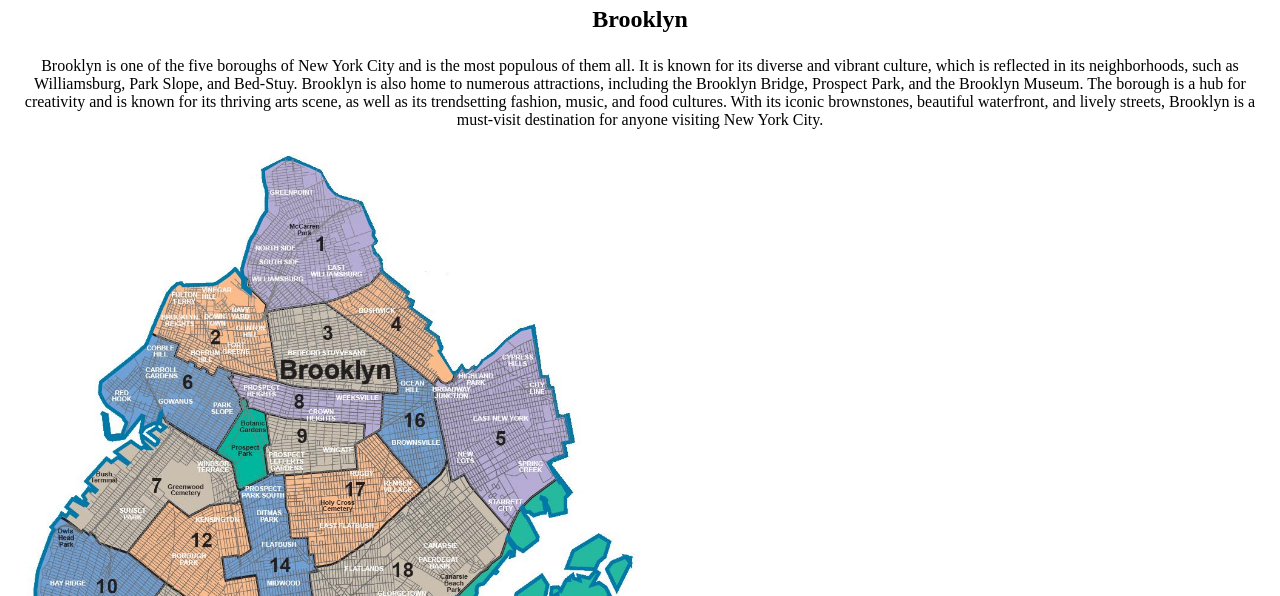
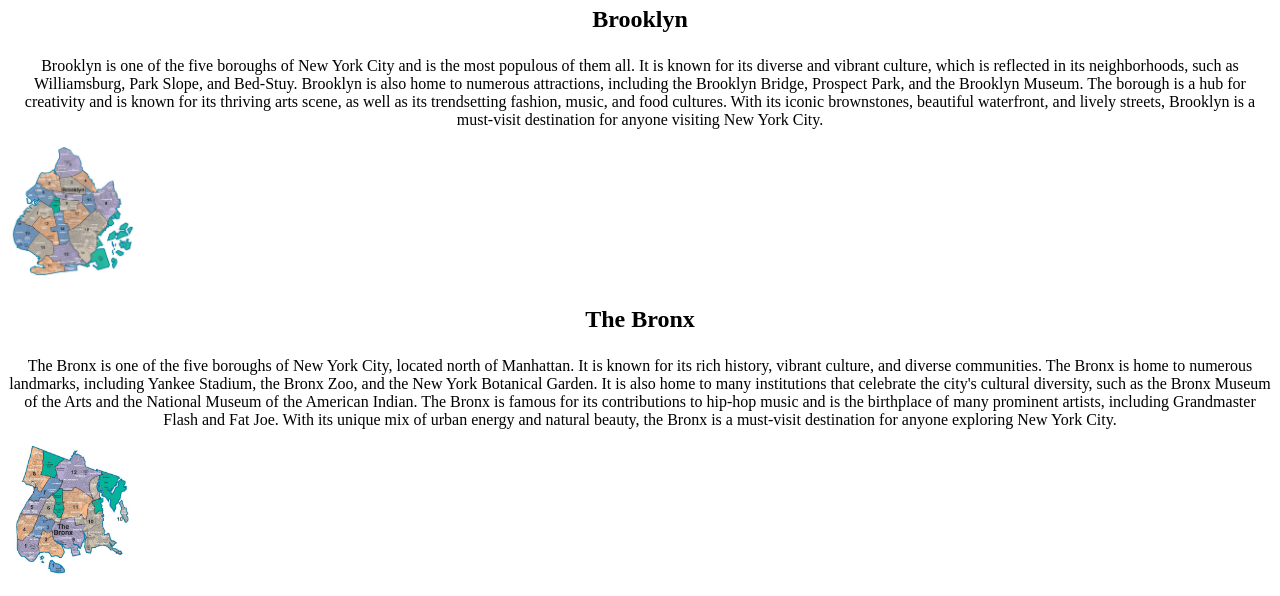
Before and after one commit to j-rys/j-rys, a plain HTML site: page index.html in a window 1280 px wide. Shown: the part 204-800 px from the top of the page. Drawn offline with Linux system fonts and the light colour scheme.

Commit message:
Add files via upload

```diff
--- a/main.css
+++ b/main.css
@@ -29,7 +29,7 @@
 }
 
 img{
-    max-width: 50%;
+    max-width: 10%;
     height: auto;
 }
 
```
